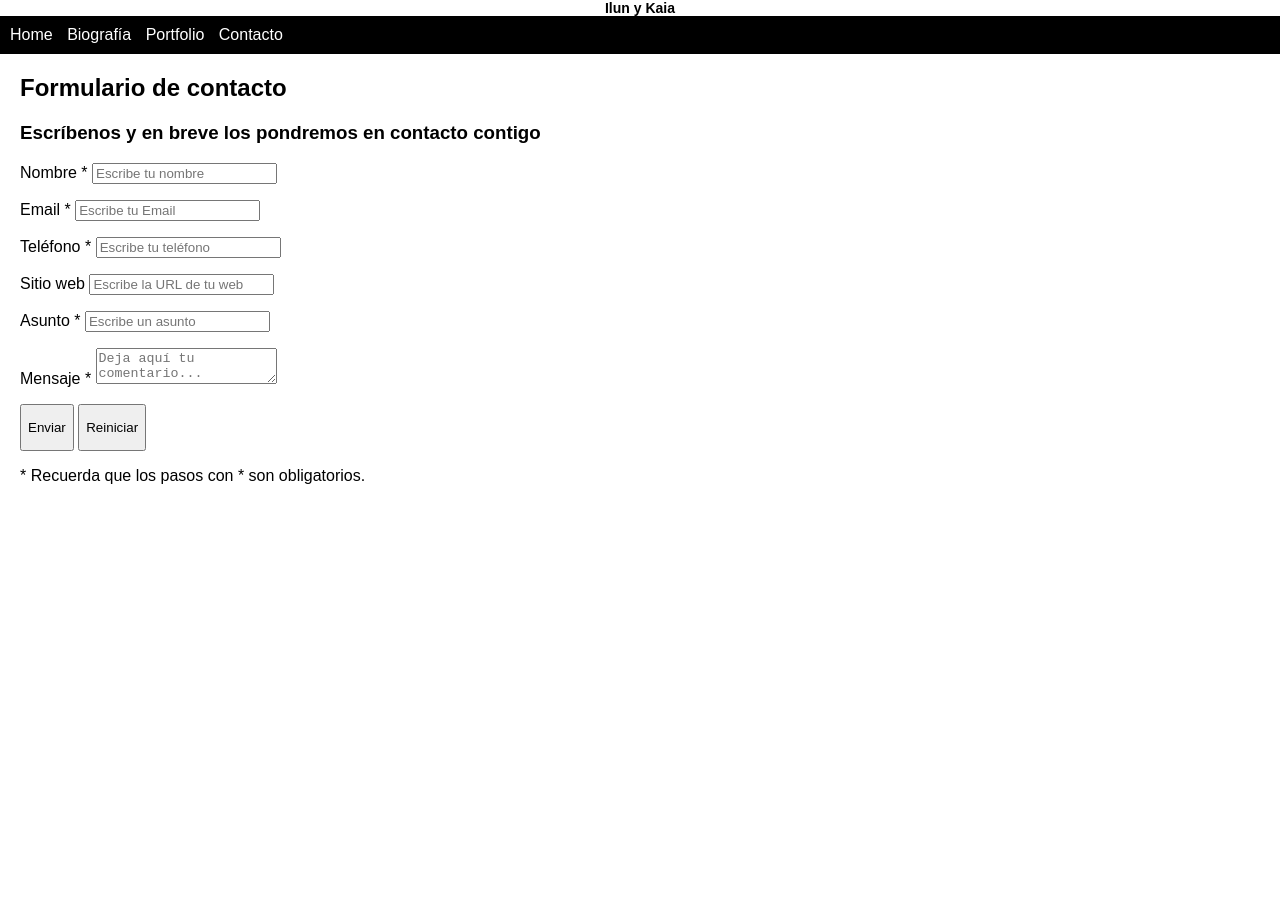
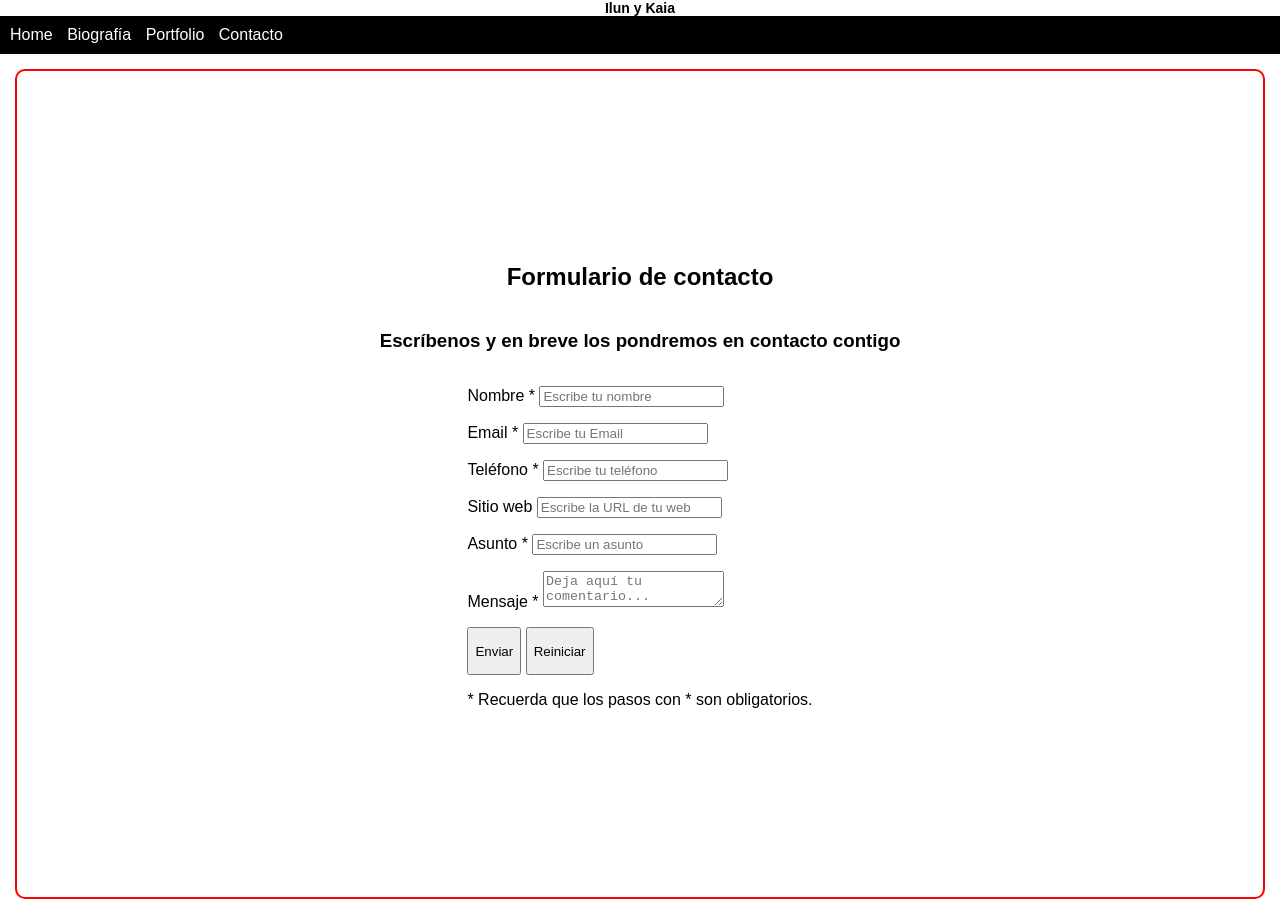
Before and after one commit to Endika7593/proyectopersonalendika, a plain HTML site: page contacto.html in a window 1280 px wide. Before the commit the page ends 800 px from the top, so only its background shows below. Drawn offline with Linux system fonts and the light colour scheme.

Commit message:
domingo1

```diff
--- a/contacto.html
+++ b/contacto.html
@@ -41,7 +41,7 @@
 
   <div class="contact_form">
 
-    <div class="formulario">
+    <div class="formcontainer">
       <h1>Formulario de contacto</h1>
         <h3>Escríbenos y en breve los pondremos en contacto contigo</h3>
 
--- a/styles.css
+++ b/styles.css
@@ -117,6 +117,11 @@ body {cusor: ;
   }
 
   /* Estilo Biografía */
+
+
+
+
+
   /* Estilo Portfolio */
 
 .fotosilun {
@@ -139,6 +144,63 @@ body {cusor: ;
     opacity: 1;
     filter: contrast(120%)
   }
+
+  /* Estilo formulario */
+  .formcontainer {
+    display: flex;
+    flex-direction: column;
+    align-items: center;
+    justify-content: center;
+    height: 100vh;
+    position: relative;
+    display: inline-block;
+    padding: 10px;
+    }
+
+
+    .formcontainer:before {
+      content: "";
+      position: absolute;
+      top: -5px;
+      left: -5px;
+      right: -5px;
+      bottom: -5px;
+      border: 2px solid transparent;
+      border-radius: 10px;
+      animation: borderAnimation 5s infinite;
+    }
+
+    @keyframes borderAnimation {
+      0% {
+        border-color: red;
+      }
+      25% {
+        border-color: blue;
+      }
+      50% {
+        border-color: green;
+      }
+      75% {
+        border-color: yellow;
+      }
+      100% {
+        border-color: red;
+      }
+    }
+
+
+  /* Estilos para dispositivos móviles */
+  @media screen and (min-width: 320px) {
+    /* No es necesario agregar estilos específicos para dispositivos móviles si se mantiene la configuración básica de centrado */
+  }
+
+  /* Estilos para pantallas más grandes */
+  @media screen and (min-width: 768px) {
+    .container {
+      justify-content: flex-start; /* Centra verticalmente en dispositivos más grandes */
+    }
+  }
+
 
    /* dispositivos móviles */
    @media screen and (min-width:767px) {
@@ -163,6 +225,14 @@ body {cusor: ;
 
   /* dispositivos de sobremesa */
   @media screen and (min-width:1200px) {
+
+    .formcontainer {
+      position: relative;
+      display: flex;
+      justify-content: center;
+      padding: 10px;
+      }
+
     #ilunlink,
     #kaialink {
       width: 500px; /* Aumentar el ancho de los articles */
@@ -175,8 +245,6 @@ body {cusor: ;
     }
   }
 
-    op
-
 
 
 
```
